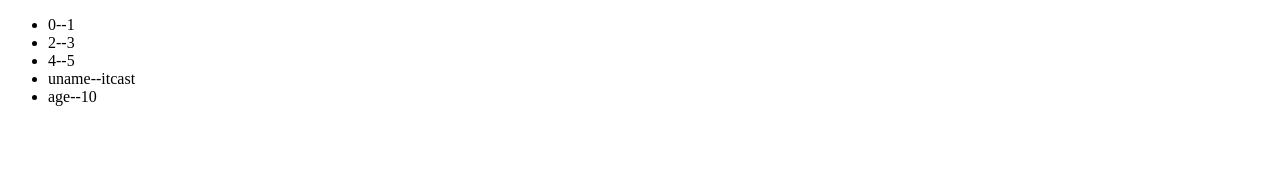
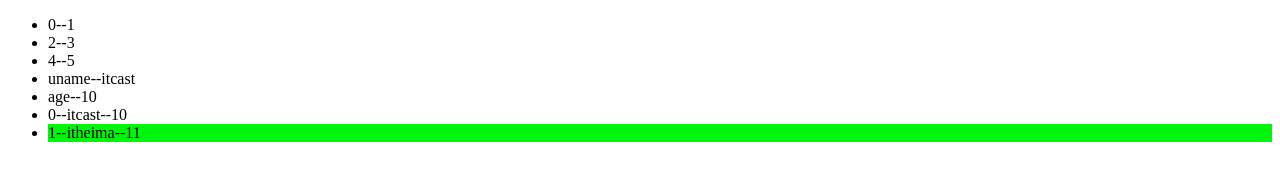
Before and after one commit to Howayhzl/xcEduUI01-xc-ui-pc-static-portal, a plain HTML site: page vuetest/vue_03.html in a window 1280 px wide. Drawn offline with Linux system fonts and the light colour scheme; files whose address does not match are found by name.

Commit message:
v-if标签应用

```diff
--- a/vuetest/vue_03.html
+++ b/vuetest/vue_03.html
@@ -10,6 +10,14 @@
     <ul>
         <li v-for="(item,index) in list":key="index" v-if="index % 2 ==0">{{index}}--{{item}}</li>
         <li v-for="(value,key) in user">{{key}}--{{value}}</li>
+        <li v-for="(item,index) in userlist":key="item.user.uname">
+            <div v-if="item.user.uname == 'itheima'" style="background: #00f50c">
+                {{index}}--{{item.user.uname}}--{{item.user.age}}
+            </div>
+            <div v-else="">
+                {{index}}--{{item.user.uname}}--{{item.user.age}}
+            </div>
+        </li>
     </ul>
 </div>
 </body>
@@ -18,7 +26,11 @@
         el:"#app",
         data:{
             list:[1,2,3,4,5],
-            user:{uname:'itcast',age:10}
+            user:{uname:'itcast',age:10},
+            userlist:[
+                {user:{uname:'itcast',age:10}},
+                {user:{uname:'itheima',age:11}}
+            ]
         },
     })
 </script>
```
